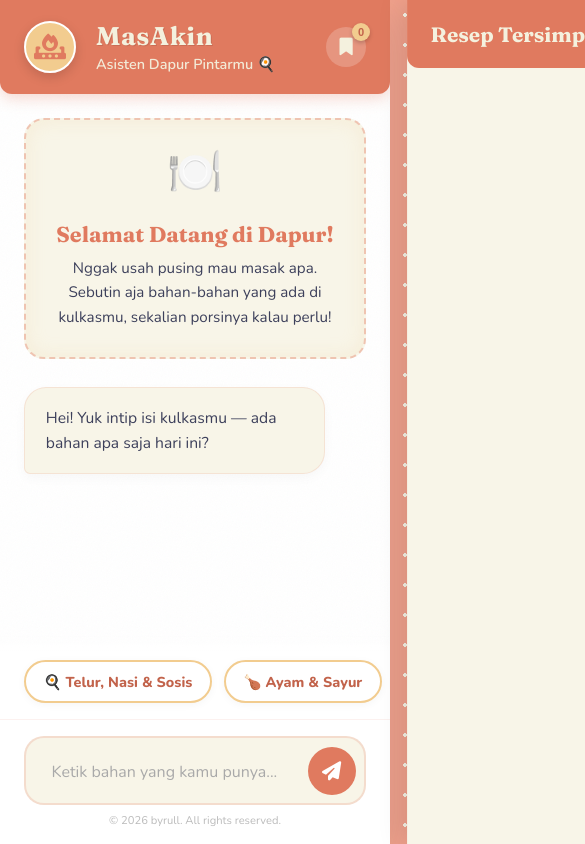
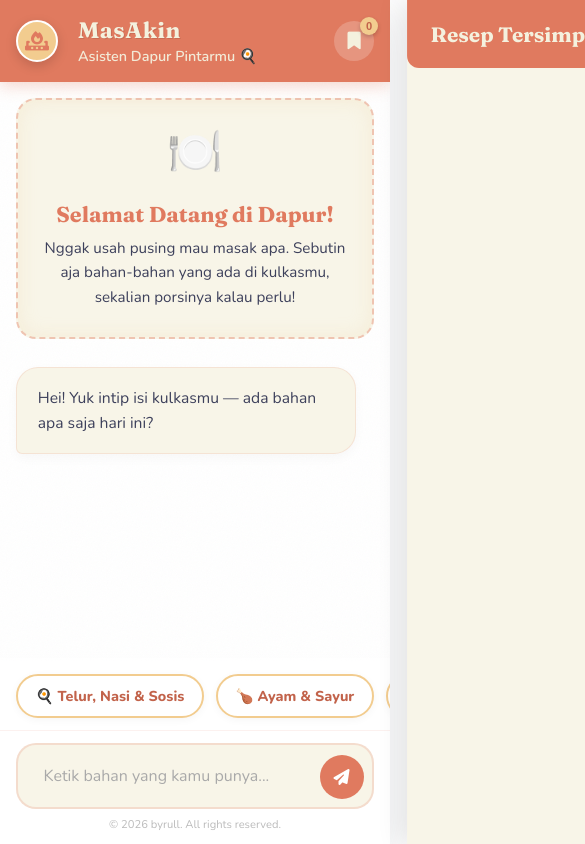
Before and after one commit to fakhrularifin/MasAkin, a website: page public/index.html in a window 390 px wide. Shown: the top 844 px of the page, 585 px wide, since content can reach past the window. Drawn offline with nearby package versions, Linux system fonts and the light colour scheme.

Commit message:
upd: fix responsiveness

```diff
--- a/public/style.css
+++ b/public/style.css
@@ -461,14 +461,85 @@ body {
 }
 
 /* Responsive tweaks */
-@media (max-width: 480px) {
+@media (max-width: 600px) {
+  body {
+    padding: 0;
+    /* Lock body so background never shows / scrolls */
+    position: fixed;
+    inset: 0;
+    overflow: hidden;
+    background: var(--chat-bg);
+  }
+
+  /* Hide decorative floating background shapes */
+  .bg-shape {
+    display: none;
+  }
+
   .app-container {
-    height: 100vh;
+    width: 100%;
+    max-width: 100%;
+    height: 100dvh;
     border-radius: 0;
     border: none;
+    /* Flex column: header, chat (scrollable), quick-replies, sticky input */
+    display: flex;
+    flex-direction: column;
   }
-  body {
-    padding: 0;
+
+  .chat-header {
+    padding: 1rem;
+    border-radius: 0;
+    flex-shrink: 0;
+  }
+
+  .header-info h1 {
+    font-size: 1.4rem;
+  }
+
+  .masakin-avatar {
+    width: 42px;
+    height: 42px;
+    font-size: 1.2rem;
+  }
+
+  /* Chat window takes all remaining space and scrolls inside */
+  .chat-window {
+    flex: 1;
+    overflow-y: auto;
+    padding: 1rem;
+    /* Prevent overscroll rubber-banding from showing body bg */
+    overscroll-behavior: contain;
+  }
+
+  .message {
+    max-width: 95%;
+  }
+
+  .quick-replies-wrapper {
+    flex-shrink: 0;
+  }
+
+  .quick-replies {
+    padding: 0.5rem 1rem 0.75rem 1rem;
+  }
+
+  /* Sticky input pinned to the very bottom */
+  .chat-input-area {
+    flex-shrink: 0;
+    position: sticky;
+    bottom: 0;
+    padding: 0.75rem 1rem;
+    /* Safe area for notch/home-bar phones */
+    padding-bottom: calc(0.75rem + env(safe-area-inset-bottom));
+    background: #fff;
+    z-index: 10;
+  }
+
+  #sendBtn {
+    width: 44px;
+    height: 44px;
+    font-size: 1rem;
   }
 }
 
```
